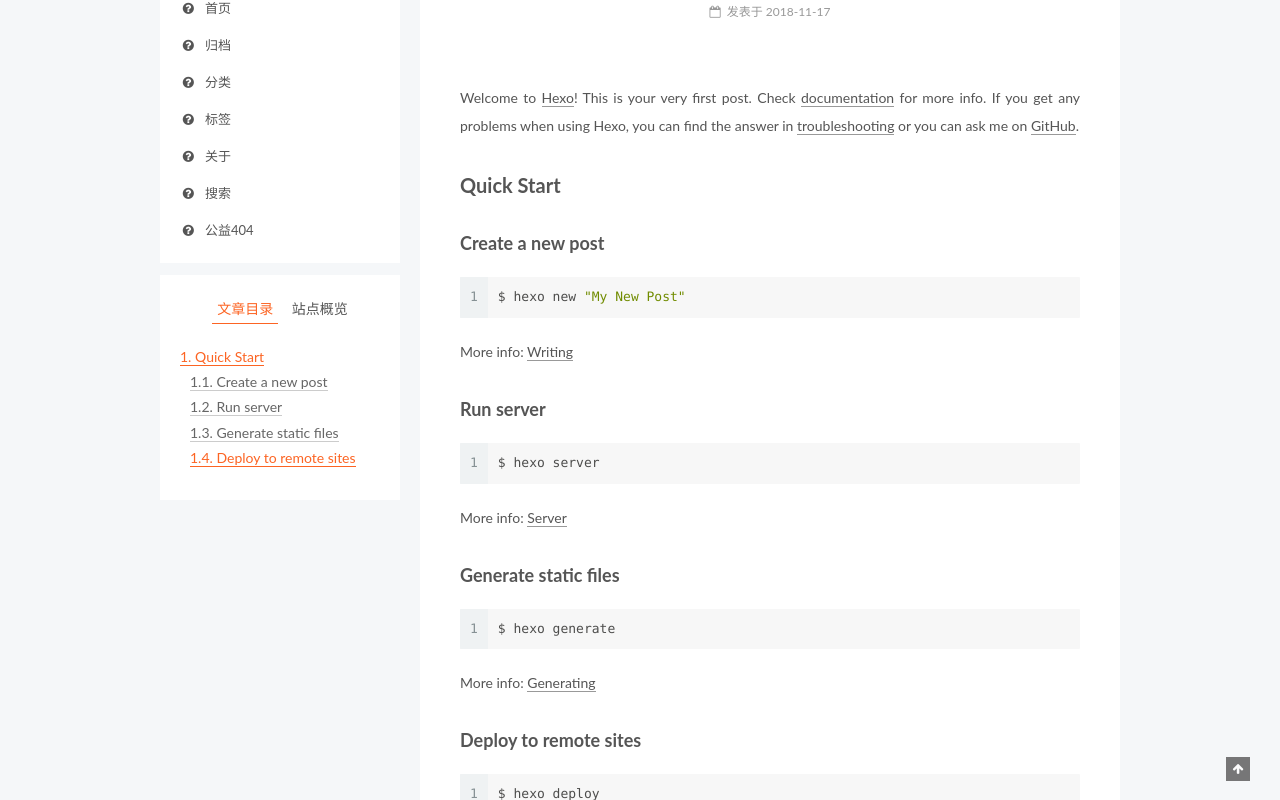
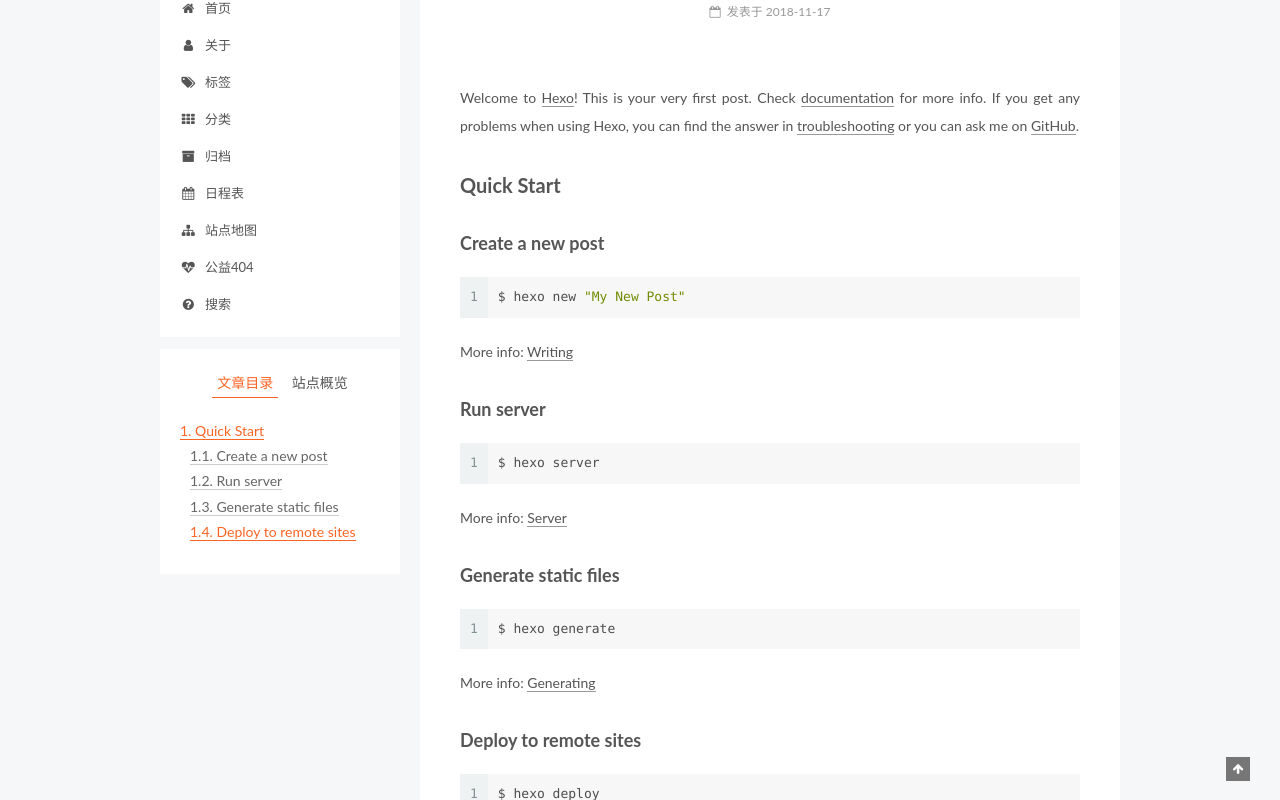
Before and after one commit to William0617/William0617.github.io, a plain HTML site: page 2018/11/17/hello-world/index.html in a window 1280 px wide. Shown: the part 119-919 px from the top of the page. Drawn offline with Linux system fonts and the light colour scheme.

Commit message:
Site updated: 2018-11-18 13:23:27

```diff
--- a/2018/11/17/hello-world/index.html
+++ b/2018/11/17/hello-world/index.html
@@ -181,71 +181,91 @@
 
 
         <li class="menu-item menu-item-home">
-          <a href="/首页" rel="section">
+          <a href="/" rel="section">
 
-              <i class="menu-item-icon fa fa-fw fa-question-circle"></i> <br>
+              <i class="menu-item-icon fa fa-fw fa-home"></i> <br>
 
             首页
           </a>
         </li>
 
 
+        <li class="menu-item menu-item-about">
+          <a href="/about/" rel="section">
+
+              <i class="menu-item-icon fa fa-fw fa-user"></i> <br>
+
+            关于
+          </a>
+        </li>
+
+
+        <li class="menu-item menu-item-tags">
+          <a href="/tags/" rel="section">
+
+              <i class="menu-item-icon fa fa-fw fa-tags"></i> <br>
+
+            标签
+          </a>
+        </li>
+
+
+        <li class="menu-item menu-item-categories">
+          <a href="/categories/" rel="section">
+
+              <i class="menu-item-icon fa fa-fw fa-th"></i> <br>
+
+            分类
+          </a>
+        </li>
+
+
         <li class="menu-item menu-item-archives">
-          <a href="/归档" rel="section">
+          <a href="/archives/" rel="section">
 
-              <i class="menu-item-icon fa fa-fw fa-question-circle"></i> <br>
+              <i class="menu-item-icon fa fa-fw fa-archive"></i> <br>
 
             归档
           </a>
         </li>
 
 
-        <li class="menu-item menu-item-categories">
-          <a href="/分类" rel="section">
+        <li class="menu-item menu-item-schedule">
+          <a href="/schedule/" rel="section">
 
-              <i class="menu-item-icon fa fa-fw fa-question-circle"></i> <br>
+              <i class="menu-item-icon fa fa-fw fa-calendar"></i> <br>
 
-            分类
+            日程表
           </a>
         </li>
 
 
-        <li class="menu-item menu-item-tags">
-          <a href="/标签" rel="section">
+        <li class="menu-item menu-item-sitemap">
+          <a href="/sitemap.xml" rel="section">
 
-              <i class="menu-item-icon fa fa-fw fa-question-circle"></i> <br>
+              <i class="menu-item-icon fa fa-fw fa-sitemap"></i> <br>
 
-            标签
+            站点地图
           </a>
         </li>
 
 
-        <li class="menu-item menu-item-about">
-          <a href="/关于" rel="section">
+        <li class="menu-item menu-item-commonweal">
+          <a href="/404/" rel="section">
 
-              <i class="menu-item-icon fa fa-fw fa-question-circle"></i> <br>
+              <i class="menu-item-icon fa fa-fw fa-heartbeat"></i> <br>
 
-            关于
+            公益404
           </a>
         </li>
 
 
         <li class="menu-item menu-item-search">
-          <a href="/搜索" rel="section">
+          <a href="/search" rel="section">
 
               <i class="menu-item-icon fa fa-fw fa-question-circle"></i> <br>
 
             搜索
-          </a>
-        </li>
-
-
-        <li class="menu-item menu-item-commonweal">
-          <a href="/公益404" rel="section">
-
-              <i class="menu-item-icon fa fa-fw fa-question-circle"></i> <br>
-
-            公益404
           </a>
         </li>
 
@@ -451,7 +471,7 @@
 
               <div class="site-state-item site-state-posts">
 
-                <a href="/归档">
+                <a href="/archives/">
 
                   <span class="site-state-item-count">1</span>
                   <span class="site-state-item-name">日志</span>
--- a/css/main.css
+++ b/css/main.css
@@ -1823,7 +1823,7 @@ pre .javascript .function {
   width: 4px;
   height: 4px;
   border-radius: 50%;
-  background: #0f94ff;
+  background: #5541f7;
 }
 .links-of-blogroll {
   font-size: 13px;
```
Also changed, not shown: archives/2018/11/index.html (+48 -28 lines), archives/2018/index.html (+48 -28 lines), archives/index.html (+48 -28 lines), index.html (+48 -28 lines).
